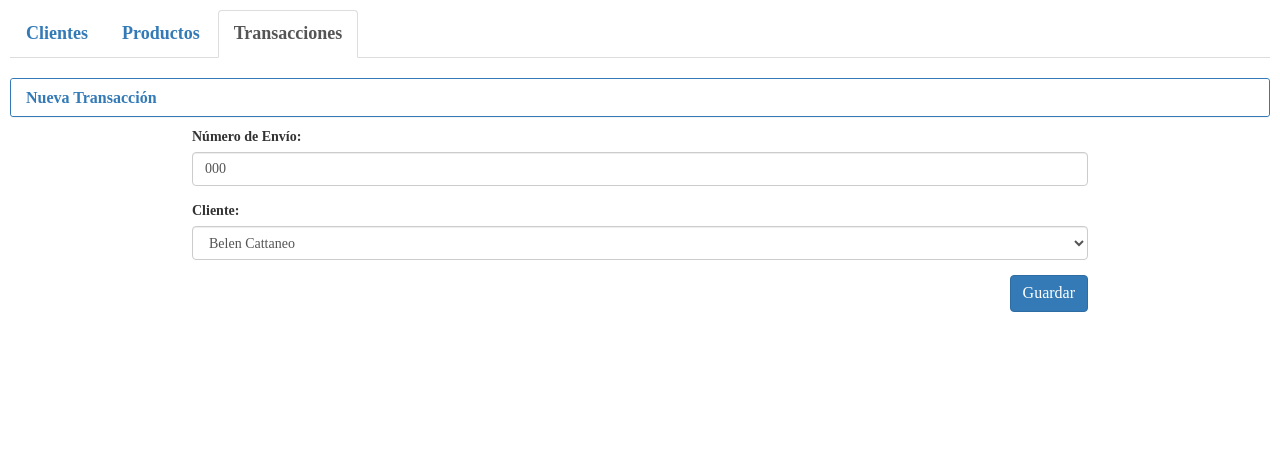
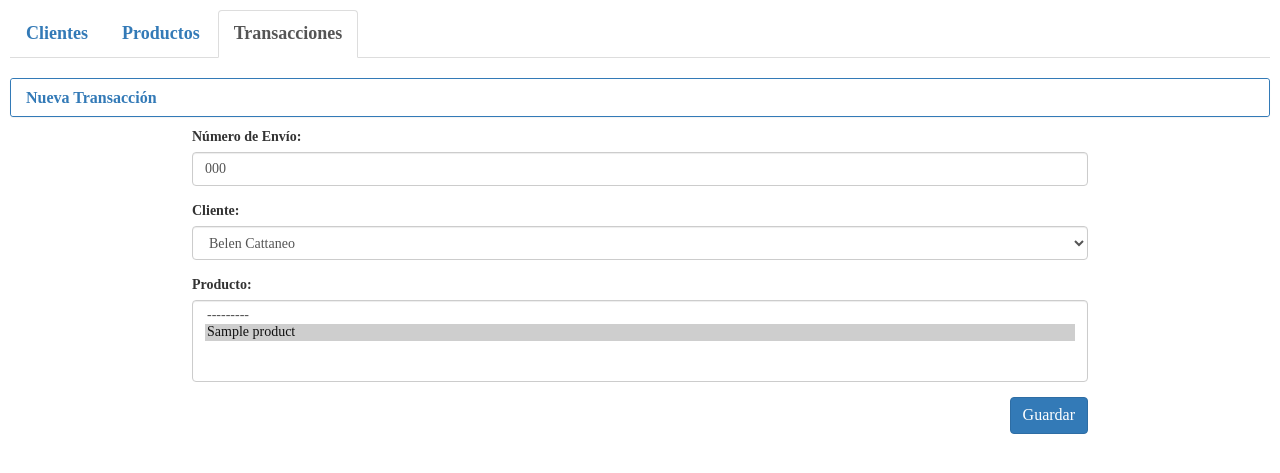
Before and after one commit to BelCattaneo/alf_db, a Django app: page /transactions/edit_transaction/1/ in a window 1280 px wide. Shown: the top 473 px of the page. Run offline with Django 3.2, Linux system fonts and the light colour scheme; data comes from the database, SQL or seed files in the repository; tables that the repository leaves empty hold one stand-in row (values such as "Sample post"); some libraries are stand-ins or nearby versions.

Commit message:
Added product selection to the add and edit transactions screen

```diff
--- a/alf_db/forms.py
+++ b/alf_db/forms.py
@@ -41,4 +41,5 @@ class ProductPurchasedForm(forms.ModelForm):
     class Meta:
         model = ProdutsPurchased
         fields = ['product']
+        product = forms.MultipleChoiceField(widget=forms.SelectMultiple, choices = Product.objects.all())
         labels = {'product': 'Producto'}
--- a/alf_db/templates/alf_db/add_transaction.html
+++ b/alf_db/templates/alf_db/add_transaction.html
@@ -15,7 +15,7 @@
   {{ form.non_field_errors }}
   <div class="form-group">
     <label for="{{ transaction_form.delivery_number.id_for_label }}">Número de Envío:</label>
-    {% render_field transaction_form.delivery_number class+="form-control" required="false" %}
+    {% render_field transaction_form.delivery_number class+="form-control" %}
     <div>
       {% for error in transaction_form.delivery_number.errors %}
         <p class="form-error">{{ error | escape }}</p>
@@ -25,7 +25,7 @@
 
   <div class="form-group">
     <label for="{{ transaction_form.customer.id_for_label }}">Cliente:</label>
-    {% render_field transaction_form.customer class+="form-control" required="false" %}
+    {% render_field transaction_form.customer class+="form-control" %}
     <div>
       {% for error in transaction_form.customer.errors %}
         <p class="form-error">{{ error | escape }}</p>
@@ -35,7 +35,7 @@
 
   <div class="form-group">
     <label for="{{ products_form.product.id_for_label }}">Producto:</label>
-    {% render_field products_form.product class+="form-control" required="false" %}
+    {% render_field products_form.product class+="form-control" multiple="multiple" %}
     <div>
       {% for error in products_form.product.errors %}
         <p class="form-error">{{ error | escape }}</p>
--- a/alf_db/templates/alf_db/edit_transaction.html
+++ b/alf_db/templates/alf_db/edit_transaction.html
@@ -15,7 +15,7 @@
   {{ form.non_field_errors }}
   <div class="form-group">
     <label for="{{ form.delivery_number.id_for_label }}">Número de Envío:</label>
-    {% render_field form.delivery_number class+="form-control" required="false" %}
+    {% render_field form.delivery_number class+="form-control" %}
     <div>
       {% for error in form.delivery_number.errors %}
       <p class="form-error">{{ error | escape }}</p>
@@ -25,9 +25,19 @@
 
   <div class="form-group">
     <label for="{{ form.customer.id_for_label }}">Cliente:</label>
-    {% render_field form.customer class+="form-control" required="false" %}
+    {% render_field form.customer class+="form-control" %}
     <div>
       {% for error in form.customer.errors %}
+        <p class="form-error">{{ error | escape }}</p>
+      {% endfor %}
+    </div>
+  </div>
+
+  <div class="form-group">
+    <label for="{{ products_form.product.id_for_label }}">Producto:</label>
+    {% render_field products_form.product class+="form-control" multiple="multiple"  %}
+    <div>
+      {% for error in products_form.product.errors %}
         <p class="form-error">{{ error | escape }}</p>
       {% endfor %}
     </div>
--- a/alf_db/views.py
+++ b/alf_db/views.py
@@ -233,17 +233,24 @@ def transaction_detail(request, transaction_id):
 def edit_transaction(request, transaction_id):
     '''Transactions edit page'''
     transaction = Transaction.objects.get(id=transaction_id)
+    product = ProdutsPurchased.objects.get(transaction_id=transaction_id)
 
     if request.method != "POST":
         # Initial request; pre-fill form with the current entry.
-        form = TransactionsForm(instance=transaction)
+        form = TransactionsForm(instance=transaction, prefix="transaction")
+        products_form = ProductPurchasedForm(instance=product, prefix="products")
     else:
         # POST data submitted; process data.
-        form = TransactionsForm(instance=transaction, data=request.POST)
+        form = TransactionsForm(instance=transaction, data=request.POST, prefix="transaction")
+        products_form = ProductPurchasedForm(instance=product, data=request.POST, prefix="products")
 
-        if form.is_valid():
-            form.save()
+        if form.is_valid() and products_form.is_valid():
+            transaction = form.save()
+            product_to_be_saved = products_form.save(commit=False)
+            product_to_be_saved.transaction = transaction
+            product_to_be_saved.save()
+
             return redirect('/transactions')
 
-    context = {'form': form, 'transaction': transaction}
+    context = {'form': form, 'transaction': transaction, 'products_form':products_form}
     return render(request, 'alf_db/edit_transaction.html', context)
```
